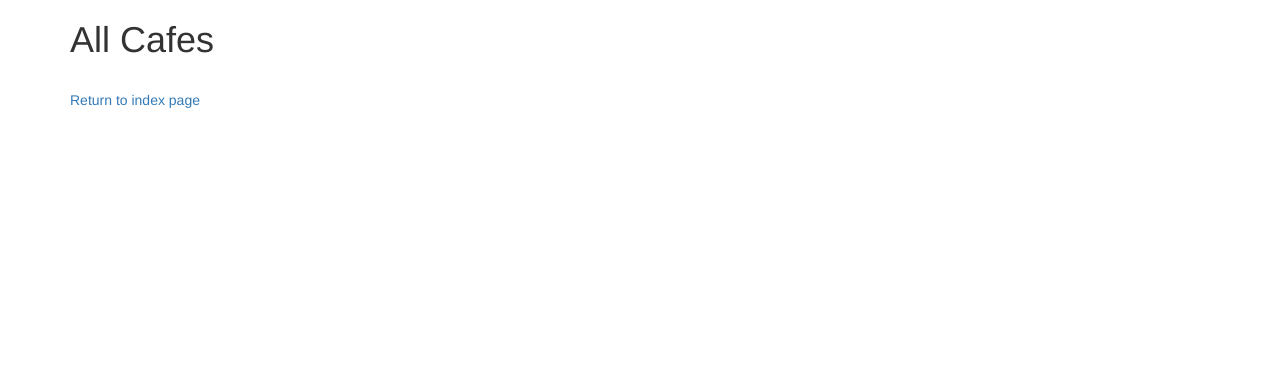
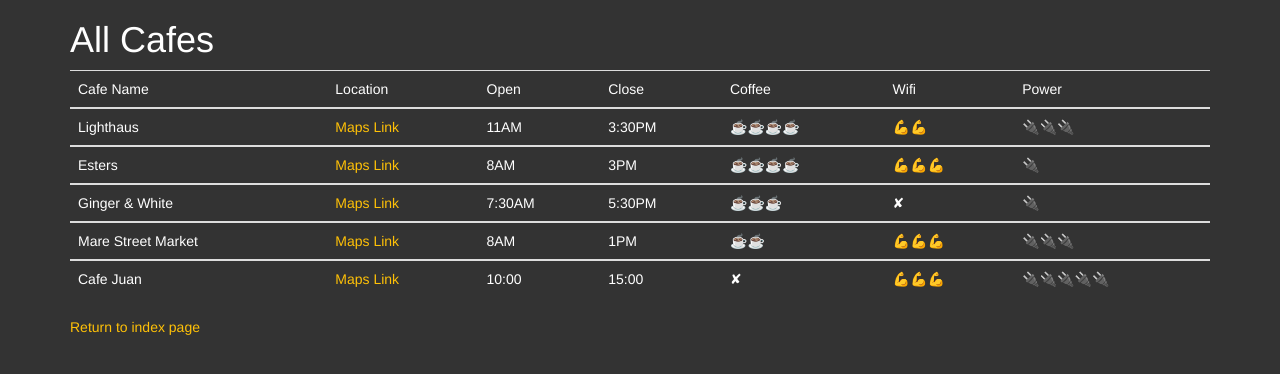
Before and after one commit to coachrye/100-days-of-python, a Flask app: page /cafes in a window 1280 px wide. Shown: the top 374 px of the page. Run offline with Flask 2, Linux system fonts and the light colour scheme; some libraries are stand-ins or nearby versions.

Commit message:
Day 62 - Complete

```diff
--- a/day-62-coffee-and-wifi/cafe-data.csv
+++ b/day-62-coffee-and-wifi/cafe-data.csv
@@ -3,3 +3,4 @@
 Esters,https://goo.gl/maps/13Tjc36HuPWLELaSA,8AM,3PM,☕☕☕☕,💪💪💪,🔌
 Ginger & White,https://goo.gl/maps/DqMx2g5LiAqv3pJQ9,7:30AM,5:30PM,☕☕☕,✘,🔌
 Mare Street Market,https://goo.gl/maps/ALR8iBiNN6tVfuAA8,8AM,1PM,☕☕,💪💪💪,🔌🔌🔌
+Cafe Juan,http://www.coachrye.com,10:00,15:00,✘,💪💪💪,🔌🔌🔌🔌🔌
--- a/day-62-coffee-and-wifi/main.py
+++ b/day-62-coffee-and-wifi/main.py
@@ -1,8 +1,8 @@
-from flask import Flask, render_template
+from flask import Flask, render_template, redirect, url_for
 from flask_bootstrap import Bootstrap
 from flask_wtf import FlaskForm
-from wtforms import StringField, SubmitField
-from wtforms.validators import DataRequired
+from wtforms import StringField, SubmitField, SelectField
+from wtforms.validators import DataRequired, AnyOf, URL
 import csv
 
 app = Flask(__name__)
@@ -12,6 +12,12 @@
 
 class CafeForm(FlaskForm):
     cafe = StringField('Cafe name', validators=[DataRequired()])
+    location = StringField('Location', validators=[DataRequired(), URL()])
+    open = StringField('Open Time', validators=[DataRequired()])
+    close = StringField('Closing Time', validators=[DataRequired()])
+    coffee_rating = SelectField('Coffee Rating', choices=['✘','☕','☕☕','☕☕☕','☕☕☕☕','☕☕☕☕☕'])
+    wifi_rating = SelectField('WiFi Rating', choices=['✘','💪','💪💪','💪💪💪','💪💪💪💪','💪💪💪💪💪'])
+    power_rating = SelectField('Power Outlet Rating', choices=['✘','🔌','🔌🔌','🔌🔌🔌','🔌🔌🔌🔌','🔌🔌🔌🔌🔌'])
     submit = SubmitField('Submit')
 
 # Exercise:
@@ -29,11 +35,25 @@
     return render_template("index.html")
 
 
-@app.route('/add')
+@app.route('/add', methods=["POST","GET"])
 def add_cafe():
     form = CafeForm()
     if form.validate_on_submit():
         print("True")
+        print(form)
+        # with open("cafe-data.csv") as cafe_file:
+        #     writer = csv.writer(cafe_file)
+        #     # writer.writerow(form)
+        with open("cafe-data.csv", mode="a") as csv_file:
+            csv_file.write(f"\n{form.cafe.data},"
+                           f"{form.location.data},"
+                           f"{form.open.data},"
+                           f"{form.close.data},"
+                           f"{form.coffee_rating.data},"
+                           f"{form.wifi_rating.data},"
+                           f"{form.power_rating.data}")
+        return redirect(url_for('cafes'))
+
     # Exercise:
     # Make the form write a new row into cafe-data.csv
     # with   if form.validate_on_submit()
@@ -47,6 +67,7 @@
         list_of_rows = []
         for row in csv_data:
             list_of_rows.append(row)
+        print(list_of_rows)
     return render_template('cafes.html', cafes=list_of_rows)
 
 
--- a/day-62-coffee-and-wifi/templates/cafes.html
+++ b/day-62-coffee-and-wifi/templates/cafes.html
@@ -1,7 +1,10 @@
 {% extends 'bootstrap/base.html' %}
 
 {% block title %}Restaurants{% endblock %}
-
+{% block styles %}
+{{super()}}
+<link rel="stylesheet" href="{{url_for('static', filename='css/styles.css')}}">
+{% endblock %}
 {% block content %}
 
 <div class="container">
@@ -11,9 +14,29 @@
             <h1>All Cafes</h1>
 
             <table class="table">
+                {% for cafe in cafes: %}
                 <!-- This is where you will write the code to render a Bootstrap
                 Table that contains all the information from the
                 cafe-data.csv file. -->
+                <tbody>
+                <tr>
+                    {% for item in cafe %}
+                        {% if item[0:4] == "http" %}
+                        <td><a href="{{ item }}">Maps Link</a></td>
+                        {% else %}
+                        <td>{{ item }}</td>
+                        {% endif %}
+                    {% endfor %}
+<!--                    <td>{{ cafe[0] }}</td>-->
+<!--                    <td><a href="{{ cafe[1] }}">Maps Link</a></td>-->
+<!--                    <td>{{ cafe[2] }}</td>-->
+<!--                    <td>{{ cafe[3] }}</td>-->
+<!--                    <td>{{ cafe[4] }}</td>-->
+<!--                    <td>{{ cafe[5] }}</td>-->
+<!--                    <td>{{ cafe[6] }}</td>-->
+                </tr>
+                </tbody>
+                {% endfor %}
             </table>
 
             <p><a href="#">Return to index page</a></p>
```
Also changed, not shown: day-62-coffee-and-wifi/templates/add.html (+6 -3 lines), day-62-coffee-and-wifi/templates/index.html (+5 -2 lines). Lines whose indentation alone changed are shown as unchanged.
